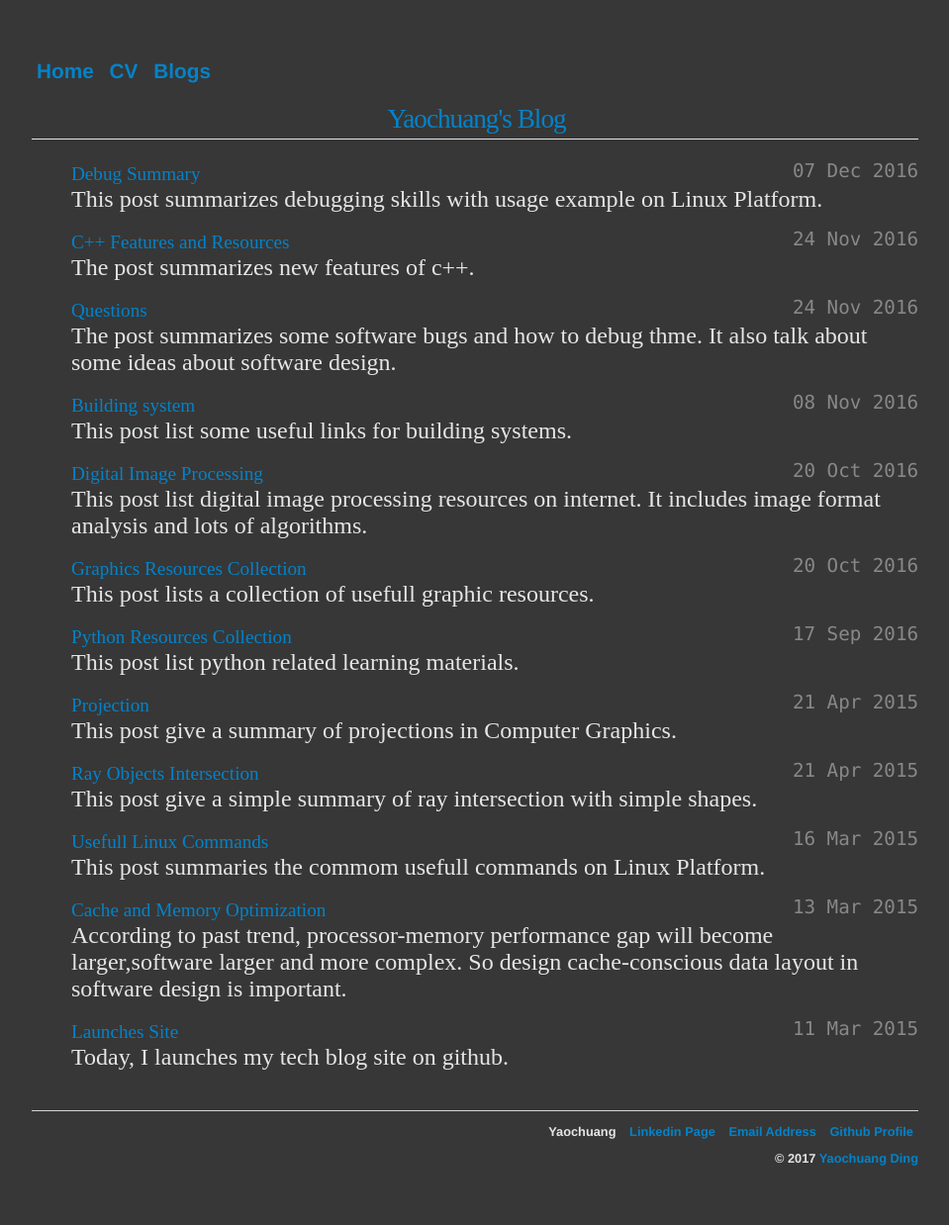
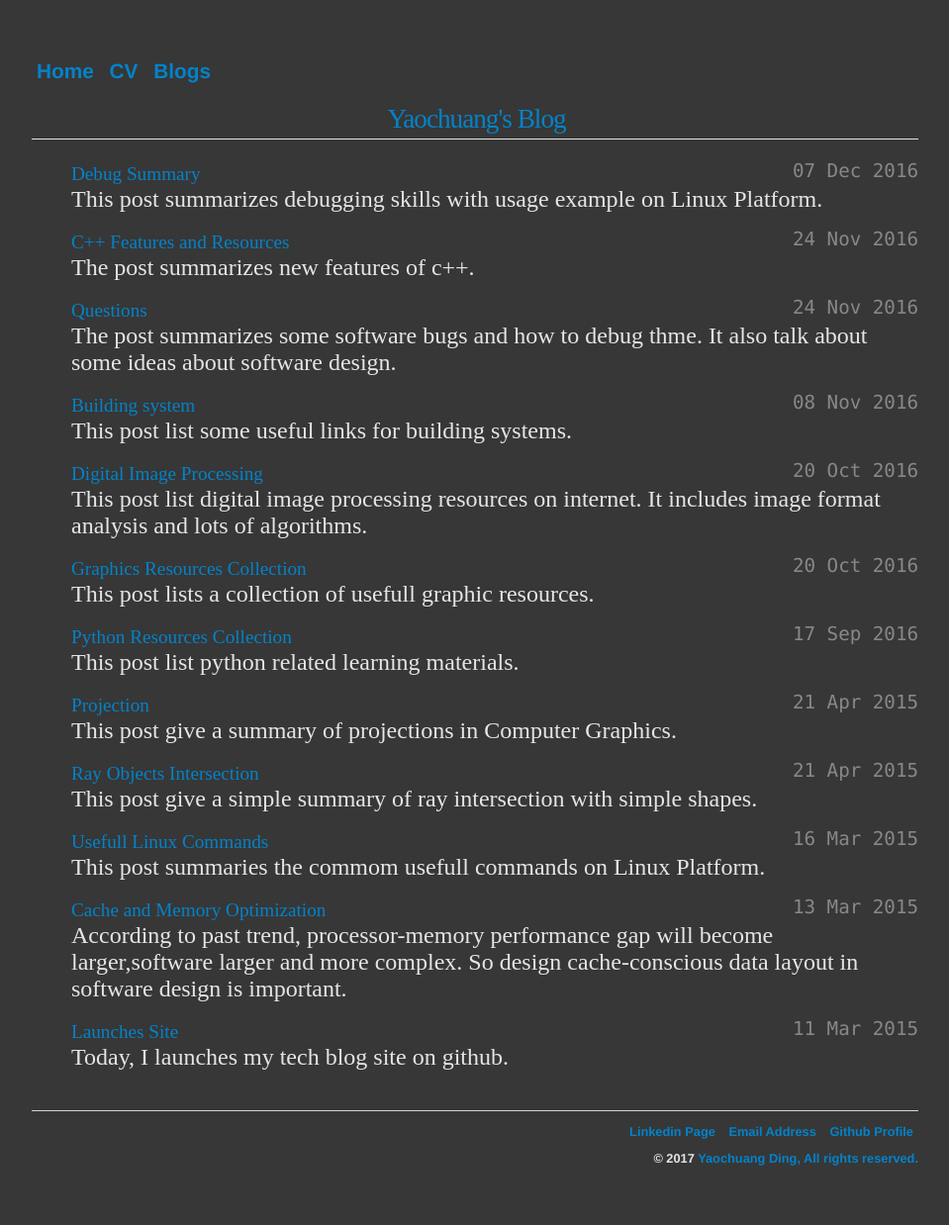
Before and after one commit to ychding11/ychding11.github.io, a Jekyll site: the page built from blogs.html, in a window 1280 px wide. Shown: the whole page at 99% size, without its empty margins (160-1119 px from the left). Built offline with Jekyll 4.4.1, drawn with Linux system fonts in a browser that asks for light colours.

Commit message:
add layout for default.

```diff
--- a/_layouts/default.html
+++ b/_layouts/default.html
@@ -21,14 +21,13 @@
 
 			<footer>
 	    		<ul>
-	        		<li>Yaochuang</li>
 	        		<li><a href="mailto:ych_ding@163.com">Linkedin Page</a></li>
 	        		<li><a href="mailto:ych_ding@163.com">Email Address</a></li>
 	        		<li><a href="https://github.com/ychding11">Github Profile</a></li>
 			</ul>
 
 			<ul>
-			&copy; 2017 <a href="/about.html">Yaochuang Ding</a>
+			&copy; 2017 <a href="/about.html">Yaochuang Ding, All rights reserved.</a>
 			</ul>
 
 
```
